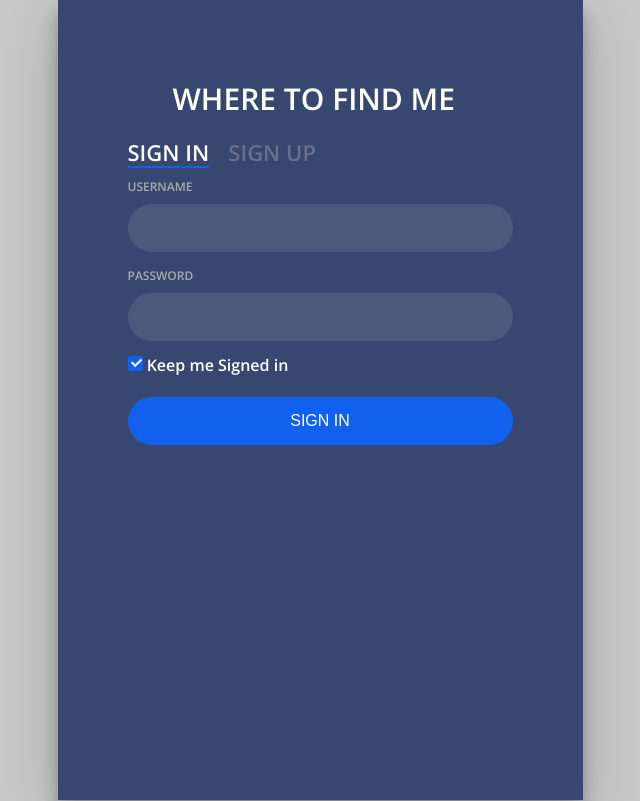
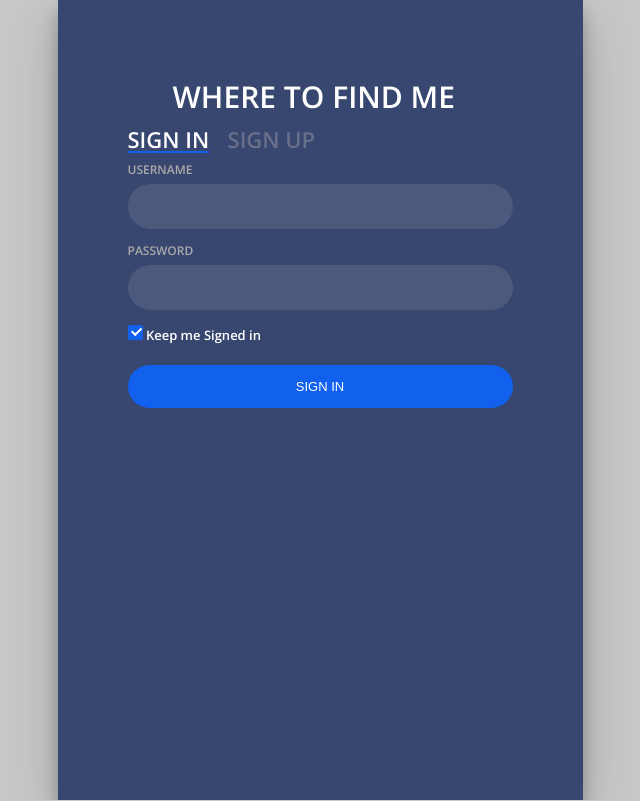
Before and after one commit to rtrad/wtfind.me, a Flask app: page / in a window 1280 px wide. Shown: the whole page, without its empty margins (320-960 px from the left). Run offline with Flask 2, Linux system fonts and the light colour scheme; parts of the project's set-up code (start-up, migrations or seed data) failed here and were passed over; some libraries are stand-ins or nearby versions.

Commit message:
persistant bugs solved?

```diff
--- a/static/style.css
+++ b/static/style.css
@@ -2,7 +2,7 @@ body{
 	margin:0;
 	color:#6a6f8c;
 	background:#c8c8c8;
-	font:600 16px/18px 'Open Sans',sans-serif;
+	font:600 13px/13px 'Open Sans',sans-serif;
 /*	background:url(https:///*www.gearthblog.com/wp-content/uploads/2015/06/Imagery-Updates-Large-May-27th-2015.jpg) no-repeat;
 	background-size: cover;*/
 }
```
